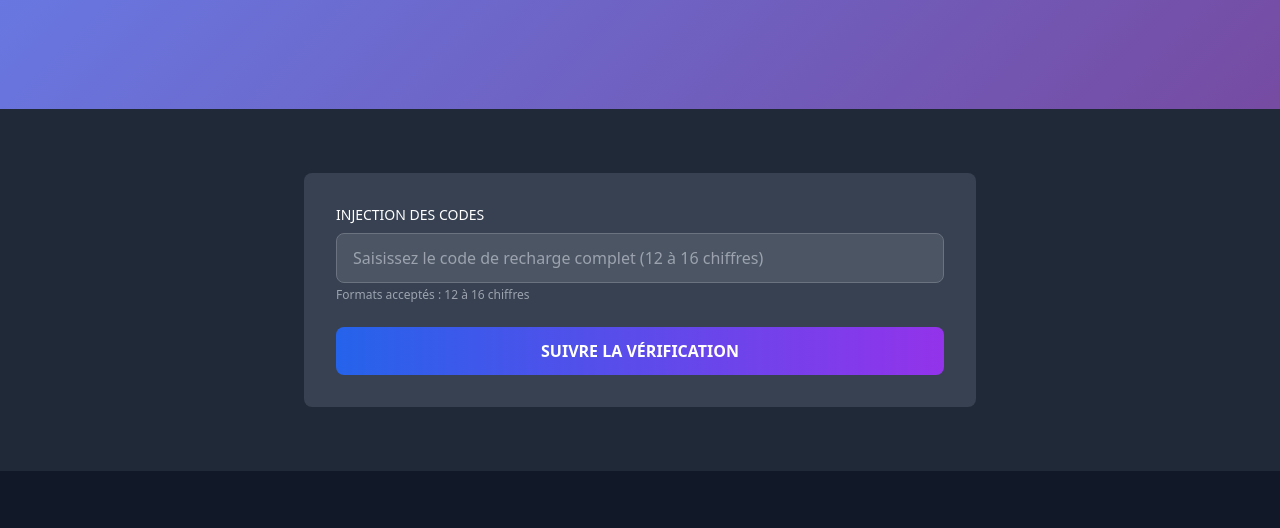
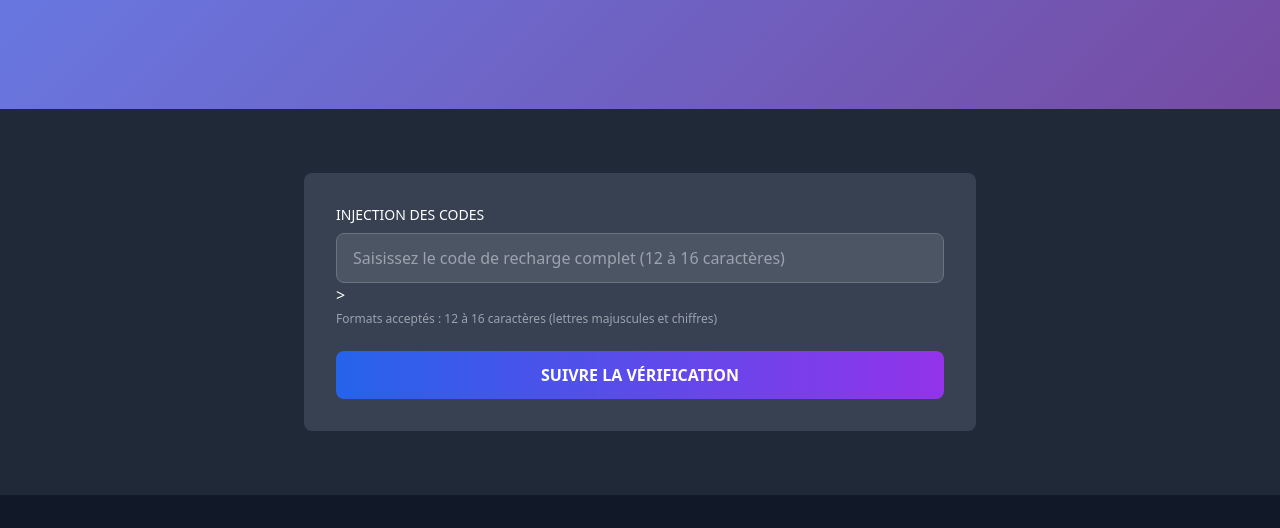
Before and after one commit to Dubois92/Couponsafe, a website: page track.html in a window 1280 px wide. Shown: the part 272-800 px from the top of the page. Drawn offline with nearby package versions, Linux system fonts and the light colour scheme.

Commit message:
track.html

```diff
--- a/track.html
+++ b/track.html
@@ -265,20 +265,21 @@
                             <input
                                type="text"
                               id="referenceNumber"
-                              placeholder="Saisissez le code de recharge complet (12 à 16 chiffres)"
+                              placeholder="Saisissez le code de recharge complet (12 à 16 caractères)"
 
 
-                             minlength="12"
-                             maxlength="16"
+
+                             maxlength="19"
+
                              required
 
                              class="w-full bg-gray-600 border border-gray-500 rounded-lg px-4 py-3 text-white placeholder-gray-400 focus:outline-none focus:border-blue-500"
 
-                             oninput="this.value = this.value.replace(/\D/g, '')">
+                             >>
 
   <p class="text-xs text-gray-400 mt-1">
-    Formats acceptés : 12 à 16 chiffres
-  </p>
+    Formats acceptés : 12 à 16 caractères (lettres majuscules et chiffres)
+</p>
 </div>
                         <button type="submit" class="w-full bg-gradient-to-r from-blue-600 to-purple-600 hover:from-blue-700 hover:to-purple-700 px-6 py-3 rounded-lg font-semibold hover-scale">
                             SUIVRE LA VÉRIFICATION
@@ -382,6 +383,22 @@
     </footer>
 
     <script>
+
+        // Auto-format 16-digit code input
+        const referenceNumber = document.getElementById('referenceNumber');
+        referenceNumber.addEventListener('input', function(e) {
+            // Remove all non-alphanumeric characters and convert to uppercase
+            let raw = e.target.value.replace(/[^A-Za-z0-9]/g, '').toUpperCase();
+
+            // Limit to 16 characters
+            raw = raw.slice(0, 16);
+
+            // Format with spaces every 4 characters for display
+            let formatted = raw.match(/.{1,4}/g)?.join(' ') || '';
+
+            e.target.value = formatted;
+        });
+
         document.getElementById('trackingForm').addEventListener('submit', function(e) {
             e.preventDefault();
 
```
